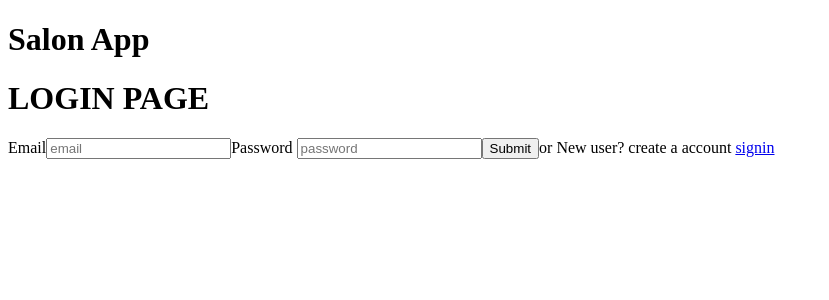
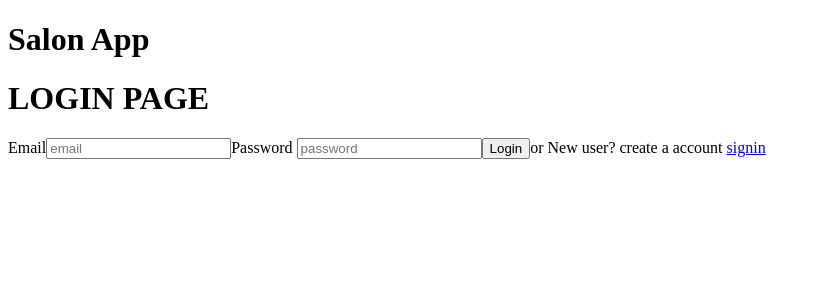
Before and after one commit to ruthvikthimmoji/salonapp, a Next.js app: page /login in a window 1280 px wide. Shown: the top 300 px of the page, without its empty margins (0-829 px from the left). Built offline with nearby package versions, Linux system fonts and the light colour scheme.

Commit message:
simple changes

```diff
--- a/app/login/page.tsx
+++ b/app/login/page.tsx
@@ -6,7 +6,7 @@ const LoginPage = () => {
       <h1>Salon App</h1>
         <h1>LOGIN PAGE</h1>
         <div className='container'>
-        <form action="/submit" method="post">
+        <form>
             <label htmlFor="email">Email</label>
             <input type="email" id="email" name="email" placeholder="email"/>
             {/* <label htmlFor="Phone Number">PhoneNumber</label> */}
@@ -14,7 +14,7 @@ const LoginPage = () => {
             <label htmlFor="password">Password </label>
             <input type='password' id='password' name='password' placeholder='password'/>
             <a href='/profile'>
-              <button>Submit</button></a>
+              <button>Login</button></a>
             or New user? create a account <a href='/signin'> signin</a>
         </form>
 
```
